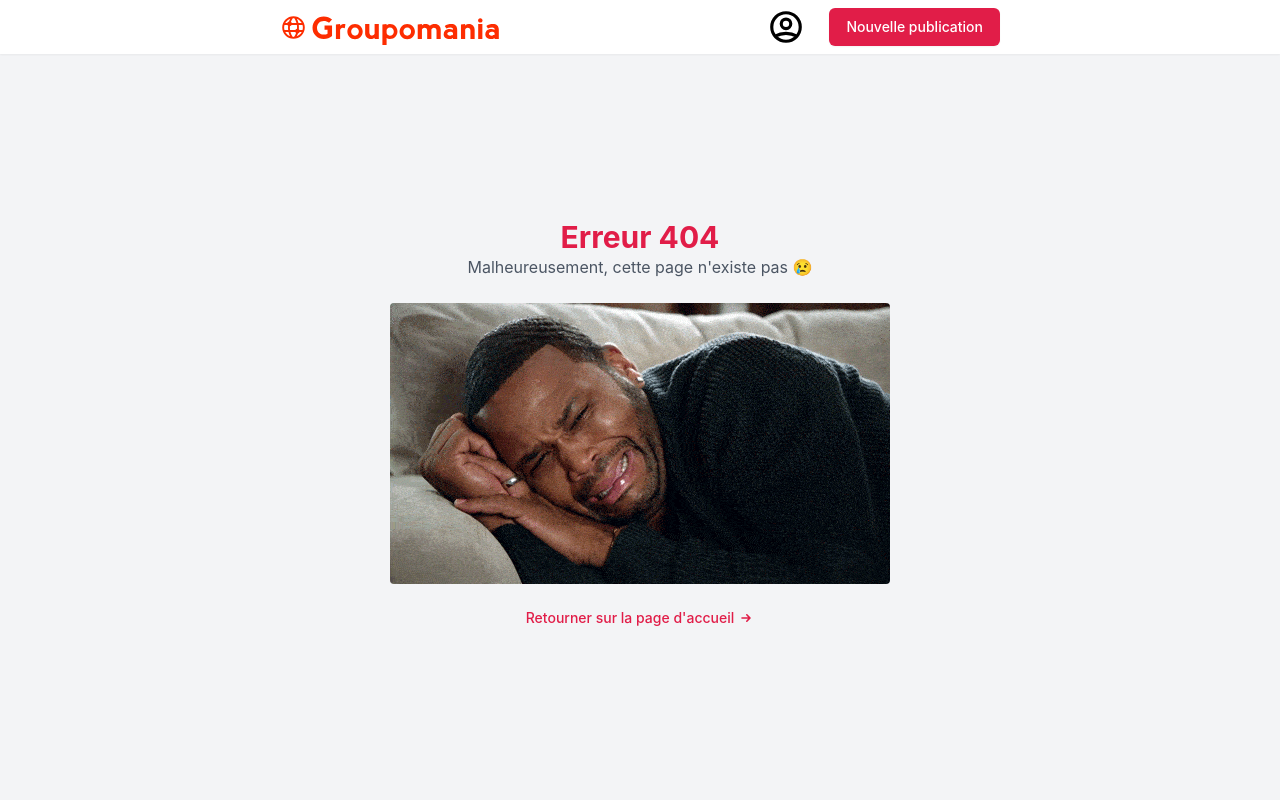
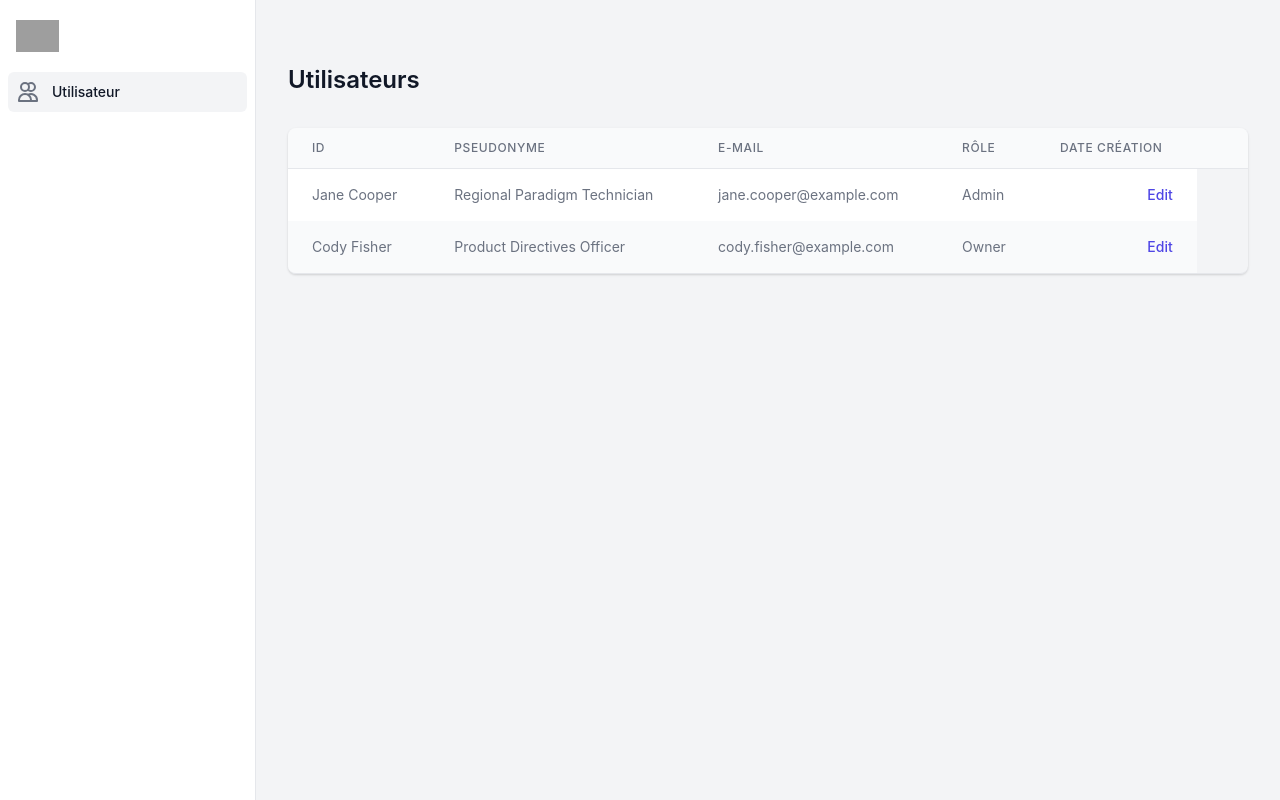
Before and after one commit to MathisBarre/Groupomania, a Next.js app: page /admin in a window 1280 px wide. Before the commit this address had no page. Built offline with nearby package versions, Linux system fonts and the light colour scheme; grey boxes are pictures that could not be loaded.

Commit message:
feat: admin ui

```diff
--- /dev/null
+++ b/components/admin/SidebarNavigation.jsx
@@ -0,0 +1,160 @@
+/* This example requires Tailwind CSS v2.0+ */
+import { Fragment } from 'react'
+import { Dialog, Transition } from '@headlessui/react'
+import { UsersIcon, XIcon, MenuIcon } from '@heroicons/react/outline'
+
+const navigation = [
+  { name: 'Utilisateur', href: '/admin/users', icon: UsersIcon, current: true },
+]
+
+function classNames(...classes) {
+  return classes.filter(Boolean).join(' ')
+}
+
+export default function SidebarNavigation({ sidebarOpen, setSidebarOpen }) {
+  return (
+    <>
+      <MobileSidebar sidebarOpen={sidebarOpen} setSidebarOpen={setSidebarOpen} />
+      <div className="hidden md:flex md:flex-shrink-0">
+        <div className="flex flex-col w-64">
+          <DesktopSidebar />
+        </div>
+      </div>
+    </>
+  )
+}
+
+function DesktopSidebar() {
+  return (
+    <div className="flex flex-col flex-1 h-0 bg-white border-r border-gray-200">
+      <div className="flex flex-col flex-1 pt-5 pb-4 overflow-y-auto">
+        <div className="flex items-center flex-shrink-0 px-4">
+          <img
+            className="w-auto h-8"
+            src="https://tailwindui.com/img/logos/workflow-logo-indigo-600-mark-gray-800-text.svg"
+            alt="Workflow"
+          />
+        </div>
+        <nav className="flex-1 px-2 mt-5 space-y-1 bg-white">
+          {navigation.map((item) => (
+            <a
+              key={item.name}
+              href={item.href}
+              className={classNames(
+                item.current ? 'bg-gray-100 text-gray-900' : 'text-gray-600 hover:bg-gray-50 hover:text-gray-900',
+                'group flex items-center px-2 py-2 text-sm font-medium rounded-md'
+              )}
+            >
+              <item.icon
+                className={classNames(
+                  item.current ? 'text-gray-500' : 'text-gray-400 group-hover:text-gray-500',
+                  'mr-3 flex-shrink-0 h-6 w-6'
+                )}
+                aria-hidden="true"
+              />
+              {item.name}
+            </a>
+          ))}
+        </nav>
+      </div>
+    </div>
+  )
+}
+
+function MobileSidebar({ sidebarOpen, setSidebarOpen }) {
+  return (
+    <Transition.Root show={sidebarOpen} as={Fragment}>
+      <Dialog as="div" className="fixed inset-0 z-40 flex md:hidden" onClose={setSidebarOpen}>
+        <Transition.Child
+          as={Fragment}
+          enter="transition-opacity ease-linear duration-300"
+          enterFrom="opacity-0"
+          enterTo="opacity-100"
+          leave="transition-opacity ease-linear duration-300"
+          leaveFrom="opacity-100"
+          leaveTo="opacity-0"
+        >
+          <Dialog.Overlay className="fixed inset-0 bg-gray-600 bg-opacity-75" />
+        </Transition.Child>
+        <Transition.Child
+          as={Fragment}
+          enter="transition ease-in-out duration-300 transform"
+          enterFrom="-translate-x-full"
+          enterTo="translate-x-0"
+          leave="transition ease-in-out duration-300 transform"
+          leaveFrom="translate-x-0"
+          leaveTo="-translate-x-full"
+        >
+          <div className="relative flex flex-col flex-1 w-full max-w-xs bg-white">
+            <Transition.Child
+              as={Fragment}
+              enter="ease-in-out duration-300"
+              enterFrom="opacity-0"
+              enterTo="opacity-100"
+              leave="ease-in-out duration-300"
+              leaveFrom="opacity-100"
+              leaveTo="opacity-0"
+            >
+              <div className="absolute top-0 right-0 pt-2 -mr-12">
+                <button
+                  className="flex items-center justify-center w-10 h-10 ml-1 rounded-full focus:outline-none focus:ring-2 focus:ring-inset focus:ring-white"
+                  onClick={() => setSidebarOpen(false)}
+                >
+                  <span className="sr-only">Close sidebar</span>
+                  <XIcon className="w-6 h-6 text-white" aria-hidden="true" />
+                </button>
+              </div>
+            </Transition.Child>
+            <div className="flex-1 h-0 pt-5 pb-4 overflow-y-auto">
+              <div className="flex items-center flex-shrink-0 px-4">
+                <img
+                  className="w-auto h-8"
+                  src="https://tailwindui.com/img/logos/workflow-logo-indigo-600-mark-gray-800-text.svg"
+                  alt="Workflow"
+                />
+              </div>
+              <nav className="px-2 mt-5 space-y-1">
+                {navigation.map((item) => (
+                  <a
+                    key={item.name}
+                    href={item.href}
+                    className={classNames(
+                      item.current
+                        ? 'bg-gray-100 text-gray-900'
+                        : 'text-gray-600 hover:bg-gray-50 hover:text-gray-900',
+                      'group flex items-center px-2 py-2 text-base font-medium rounded-md'
+                    )}
+                  >
+                    <item.icon
+                      className={classNames(
+                        item.current ? 'text-gray-500' : 'text-gray-400 group-hover:text-gray-500',
+                        'mr-4 flex-shrink-0 h-6 w-6'
+                      )}
+                      aria-hidden="true"
+                    />
+                    {item.name}
+                  </a>
+                ))}
+              </nav>
+            </div>
+          </div>
+        </Transition.Child>
+        <div className="flex-shrink-0 w-14">{/* Force sidebar to shrink to fit close icon */}</div>
+      </Dialog>
+    </Transition.Root>
+  )
+}
+
+export function ToggleSidebarBtn({ setSidebarOpen }) {
+  return (
+    <div className="pt-1 pl-1 md:hidden sm:pl-3 sm:pt-3">
+      <button
+        className="-ml-0.5 -mt-0.5 h-12 w-12 inline-flex items-center justify-center rounded-md text-gray-500 hover:text-gray-900 focus:outline-none focus:ring-2 focus:ring-inset focus:ring-indigo-500"
+        onClick={() => setSidebarOpen(true)}
+      >
+        <span className="sr-only">Open sidebar</span>
+        <MenuIcon className="w-6 h-6" aria-hidden="true" />
+      </button>
+    </div>
+  )
+}
--- /dev/null
+++ b/components/admin/Table.jsx
@@ -0,0 +1,61 @@
+
+const people = [
+  { name: 'Jane Cooper', title: 'Regional Paradigm Technician', role: 'Admin', email: 'jane.cooper@example.com' },
+  { name: 'Cody Fisher', title: 'Product Directives Officer', role: 'Owner', email: 'cody.fisher@example.com' },
+  // More people...
+]
+
+const tableTitles = [ "ID", "Pseudonyme", "E-mail", "Rôle", "Date création" ]
+
+export default function Table() {
+  return (
+    <div className="flex flex-col">
+      <div className="-my-2 overflow-x-auto sm:-mx-6 lg:-mx-8">
+        <div className="inline-block min-w-full py-2 align-middle sm:px-6 lg:px-8">
+          <div className="overflow-hidden border-b border-gray-200 shadow sm:rounded-lg">
+            <table className="min-w-full divide-y divide-gray-200">
+              <thead className="bg-gray-50">
+                <tr>
+                  { tableTitles.map((title, index) => <TableHeadCell key={`${title}-${index}`} text={title} /> ) }
+                  <th scope="col" className="relative px-6 py-3">
+                    <span className="sr-only">Edit</span>
+                  </th>
+                </tr>
+              </thead>
+              <tbody>
+                {people.map((person, index) => <TableRow key={person.email} person={person} index={index} /> )}
+              </tbody>
+            </table>
+          </div>
+        </div>
+      </div>
+    </div>
+  )
+}
+
+function TableHeadCell({ text }) {
+  return (
+    <th
+      scope="col"
+      className="px-6 py-3 text-xs font-medium tracking-wider text-left text-gray-500 uppercase"
+    >
+      { text }
+    </th>
+  )
+}
+
+function TableRow({ person, index }) {
+  return (
+    <tr className={index % 2 === 0 ? 'bg-white' : 'bg-gray-50'}>
+      <td className="px-6 py-4 text-sm text-gray-500 whitespace-nowrap">{person.name}</td>
+      <td className="px-6 py-4 text-sm text-gray-500 whitespace-nowrap">{person.title}</td>
+      <td className="px-6 py-4 text-sm text-gray-500 whitespace-nowrap">{person.email}</td>
+      <td className="px-6 py-4 text-sm text-gray-500 whitespace-nowrap">{person.role}</td>
+      <td className="px-6 py-4 text-sm font-medium text-right whitespace-nowrap">
+        <a href="#" className="text-indigo-600 hover:text-indigo-900">
+          Edit
+        </a>
+      </td>
+    </tr>
+  )
+}
--- a/pages/_app.jsx
+++ b/pages/_app.jsx
@@ -20,7 +20,7 @@ function MyApp({ Component, pageProps }) {
       </Head>
         <div className="flex flex-col min-h-screen bg-gray-100">
             <ConnectedUserContext.Provider value={{ connectedUser, setConnectedUser }}>
-              {(router.pathname === "/") ? "" : <Header />}
+              {(router.pathname === "/" || router.pathname === "/admin") ? "" : <Header />}
                 <Component {...pageProps} />
             </ConnectedUserContext.Provider>
         </div>
--- /dev/null
+++ b/pages/admin/index.jsx
@@ -0,0 +1,27 @@
+/* This example requires Tailwind CSS v2.0+ */
+import { useState } from 'react'
+import Table from "@/components/admin/Table"
+import SidebarNavigation, { ToggleSidebarBtn } from "@/components/admin/SidebarNavigation"
+
+export default function Admin() {
+  const [sidebarOpen, setSidebarOpen] = useState(false)
+
+  return (
+    <div className="flex h-screen overflow-hidden bg-gray-100">
+      <SidebarNavigation sidebarOpen={sidebarOpen} setSidebarOpen={setSidebarOpen} />
+      <div className="flex flex-col flex-1 w-0 overflow-hidden">
+        <ToggleSidebarBtn setSidebarOpen={setSidebarOpen} />
+        <main className="relative z-0 flex-1 overflow-y-auto focus:outline-none">
+          <div className="py-16">
+            <div className="px-4 mx-auto max-w-7xl sm:px-6 md:px-8">
+              <h1 className="text-2xl font-semibold text-gray-900">Utilisateurs</h1>
+            </div>
+            <div className="px-4 mx-auto mt-8 max-w-7xl sm:px-6 md:px-8">
+              <Table />
+            </div>
+          </div>
+        </main>
+      </div>
+    </div>
+  )
+}
```
